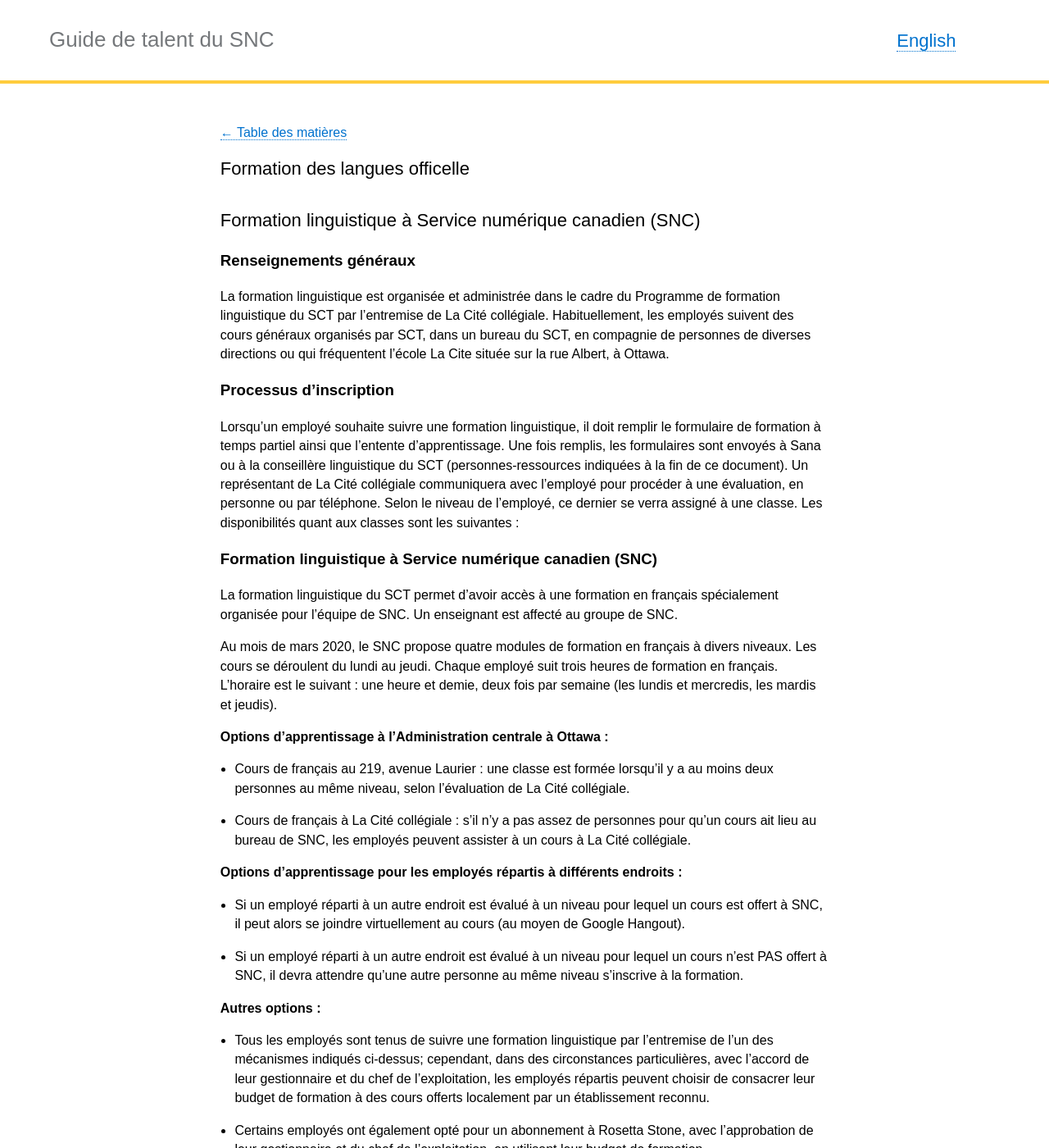
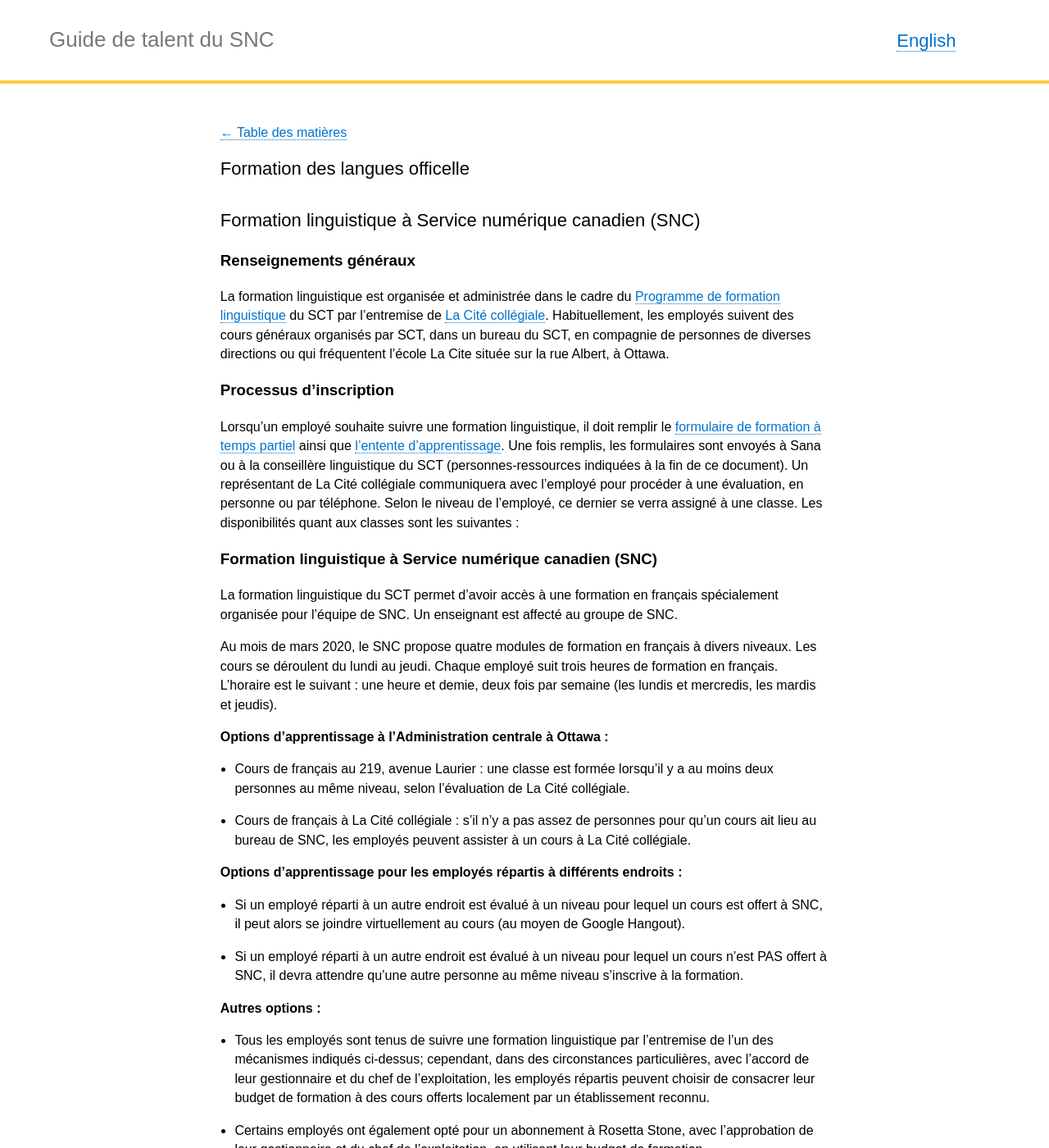
Before and after one commit to cds-snc/talent, a Jekyll site: the page built from _pages/fr/Formation et Développment/Formation des langues officielle.md, in a window 1280 px wide and 1400 px high. Shown: the whole window at 82% size. Built offline with Jekyll 4.4.1, drawn with Linux system fonts in a browser that asks for light colours; part of the change alters nothing that is shown; some of the changed text lies outside the part shown.

```diff
--- a/_pages/fr/Formation et Développment/Formation des langues officielle.md
+++ b/_pages/fr/Formation et Développment/Formation des langues officielle.md
@@ -9,10 +9,10 @@ trans_url: "/Language-Training/"
 ## Formation linguistique à Service numérique canadien (SNC)
 
 ### Renseignements généraux
-La formation linguistique est organisée et administrée dans le cadre du Programme de formation linguistique du SCT par l’entremise de La Cité collégiale. Habituellement, les employés suivent des cours généraux organisés par SCT, dans un bureau du SCT, en compagnie de personnes de diverses directions ou qui fréquentent l’école La Cite située sur la rue Albert, à Ottawa.
+La formation linguistique est organisée et administrée dans le cadre du [Programme de formation linguistique](mailto:zztbsinh@tbs-sct.gc.ca) du SCT par l’entremise de [La Cité collégiale](https://www.collegelacite.ca/). Habituellement, les employés suivent des cours généraux organisés par SCT, dans un bureau du SCT, en compagnie de personnes de diverses directions ou qui fréquentent l’école La Cite située sur la rue Albert, à Ottawa.
 
 ### Processus d’inscription
-Lorsqu’un employé souhaite suivre une formation linguistique, il doit remplir le formulaire de formation à temps partiel ainsi que l’entente d’apprentissage. Une fois remplis, les formulaires sont envoyés à Sana ou à la conseillère linguistique du SCT (personnes-ressources indiquées à la fin de ce document). Un représentant de La Cité collégiale communiquera avec l’employé pour procéder à une évaluation, en personne ou par téléphone. Selon le niveau de l’employé, ce dernier se verra assigné à une classe. Les disponibilités quant aux classes sont les suivantes :
+Lorsqu’un employé souhaite suivre une formation linguistique, il doit remplir le [formulaire de formation à temps partiel](https://drive.google.com/drive/folders/11VHuli4KKciGr0BWizkiN1pNQiAfqHYY) ainsi que [l’entente d’apprentissage](https://drive.google.com/drive/folders/11VHuli4KKciGr0BWizkiN1pNQiAfqHYY). Une fois remplis, les formulaires sont envoyés à Sana ou à la conseillère linguistique du SCT (personnes-ressources indiquées à la fin de ce document). Un représentant de La Cité collégiale communiquera avec l’employé pour procéder à une évaluation, en personne ou par téléphone. Selon le niveau de l’employé, ce dernier se verra assigné à une classe. Les disponibilités quant aux classes sont les suivantes :
 
 ### Formation linguistique à Service numérique canadien (SNC)
 La formation linguistique du SCT permet d’avoir accès à une formation en français spécialement organisée pour l’équipe de SNC. Un enseignant est affecté au groupe de SNC.
@@ -37,13 +37,14 @@ Au mois de mars 2020, le SNC propose quatre modules de formation en français à
 
 **Apprentissage ciblé :**
 * La Cité collégiale offre des ateliers pour soutenir les employés qui cherchent à améliorer une compétence linguistique particulière, comme la rédaction ou l’expression orale.
-* La formation linguistique est offerte à temps partiel ou à temps plein. Selon vos besoins, vous pouvez discuter avec votre superviseur et explorer vos options.
+* La formation linguistique est offerte à [temps partiel](https://drive.google.com/drive/folders/11VHuli4KKciGr0BWizkiN1pNQiAfqHYY) ou à [temps plein](https://drive.google.com/drive/folders/11VHuli4KKciGr0BWizkiN1pNQiAfqHYY). Selon vos besoins, vous pouvez discuter avec votre superviseur et explorer vos options.
 
-**Personnes-ressources à la formation linguistique du SCT :**
+**Personnes-ressources à la formation linguistique du SCT:**
    [Nathalie Malette](mailto:Nathalie.Malette@tbs-sct.gc.ca) - conseillère
    [Joceleyn Samson](mailto:Jocelyne.Samson@tbs-sct.gc.ca) -  coordonnatrice principale
    [Melanie Burton](mailto:Melanie.Burton@tbs-sct.gc.ca) -  gestionnaire
 
 
+
 Coordinatrice de SNC
    [Sana Qureshi](sana.qureshi@cds-snc.ca)
```
